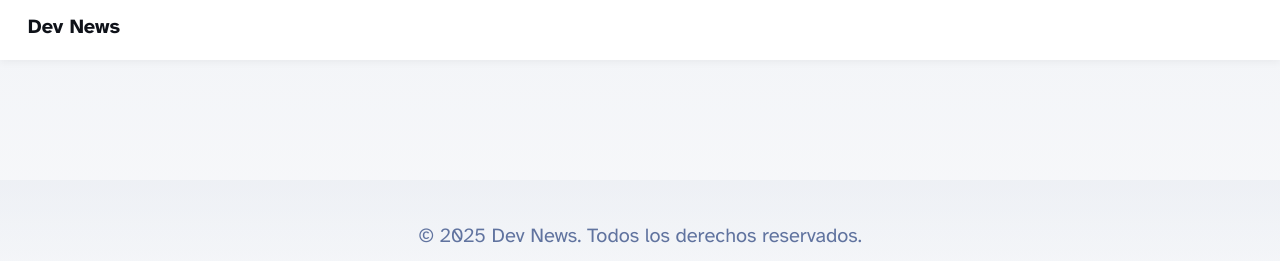
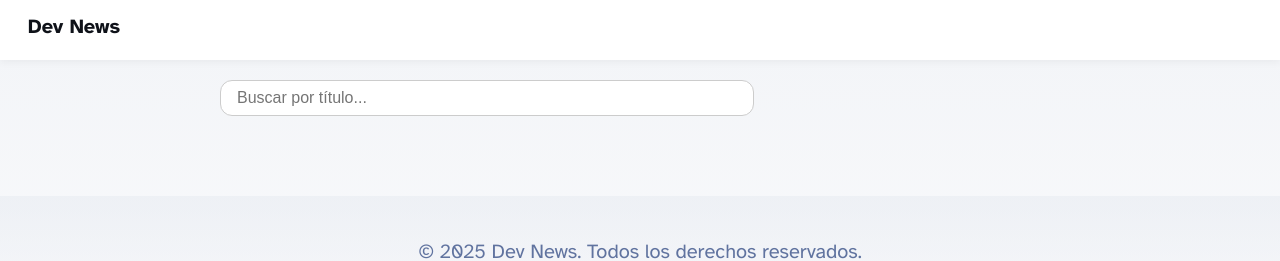
Before and after one commit to nicolascuadram/crawlers, an Astro site in the folder frontend/: page /blog in a window 1280 px wide. Shown: the top 261 px of the page. Built offline with nearby package versions, Linux system fonts and the light colour scheme; Astro itself is replaced by a stand-in of ours.

Commit message:
Barra de búsqueda

```diff
--- a/frontend/src/pages/blog/index.astro
+++ b/frontend/src/pages/blog/index.astro
@@ -26,11 +26,19 @@ const formatTitle = (title: string, length: number) => {
 	<body>
 		<Header />
 		<main>
+			<section class="search-filter-bar">
+				<input
+					type="text"
+					class="search-input"
+					id="search-input"
+					placeholder="Buscar por título..."
+				/>
+			</section>
 			<section>
 				<ul>
 					{
 						posts.map((post) => (
-							<li>
+							<li data-title={post.data.title.toLowerCase()}>
 								<a href={`/blog/${post.id}/`}>
 									<img
 										width={720}
@@ -38,7 +46,7 @@ const formatTitle = (title: string, length: number) => {
 										src={post.data.heroImage}
 										alt=""
 									/>
-									<h4 class="title ">
+									<h4 class="title">
 										{formatTitle(post.data.title, 150)}
 									</h4>
 									<p class="date">
@@ -54,12 +62,49 @@ const formatTitle = (title: string, length: number) => {
 			</section>
 		</main>
 		<Footer />
+		<script is:inline>
+			document.addEventListener("DOMContentLoaded", () => {
+				const input = document.getElementById("search-input");
+				const items = document.querySelectorAll("ul li");
+
+				input.addEventListener("input", () => {
+					const query = input.value.toLowerCase();
+
+					items.forEach((item) => {
+						const title = item.getAttribute("data-title") || "";
+						const matches = title.includes(query);
+						item.style.display = matches ? "" : "none";
+					});
+				});
+			});
+		</script>
 	</body>
 </html>
 
 <style>
 	main {
-		width: 960px;
+		padding-top: 1em;
+		width: 840px;
+	}
+	.search-filter-bar {
+		display: flex;
+		justify-content: space-between;
+		align-items: center;
+		width: 100%;
+		margin-bottom: 1em;
+	}
+	.search-filter-bar .search-input {
+		padding: 0.5rem 1rem;
+		font-size: 1rem;
+		width: 100%;
+		max-width: 500px;
+		border: 1px solid #ccc;
+		border-radius: 12px;
+		outline: none;
+	}
+	.search-filter-bar .search-input:focus {
+		border: 1px solid #ba0c2f;
+		outline: 1px solid #ba0c2f;
 	}
 	ul {
 		display: flex;
@@ -80,8 +125,8 @@ const formatTitle = (title: string, length: number) => {
 		width: 100%;
 		margin-bottom: 1rem;
 		text-align: center;
-		padding-right: 10%;
-		padding-left: 10%;
+		/* padding-right: 10%;
+		padding-left: 10%; */
 	}
 	ul li:first-child img {
 		width: 100%;
@@ -136,7 +181,7 @@ const formatTitle = (title: string, length: number) => {
 			width: 100%;
 		}
 		.title {
-			font-size: 1.1rem;
+			font-size: 1.1em;
 		}
 	}
 </style>
```
